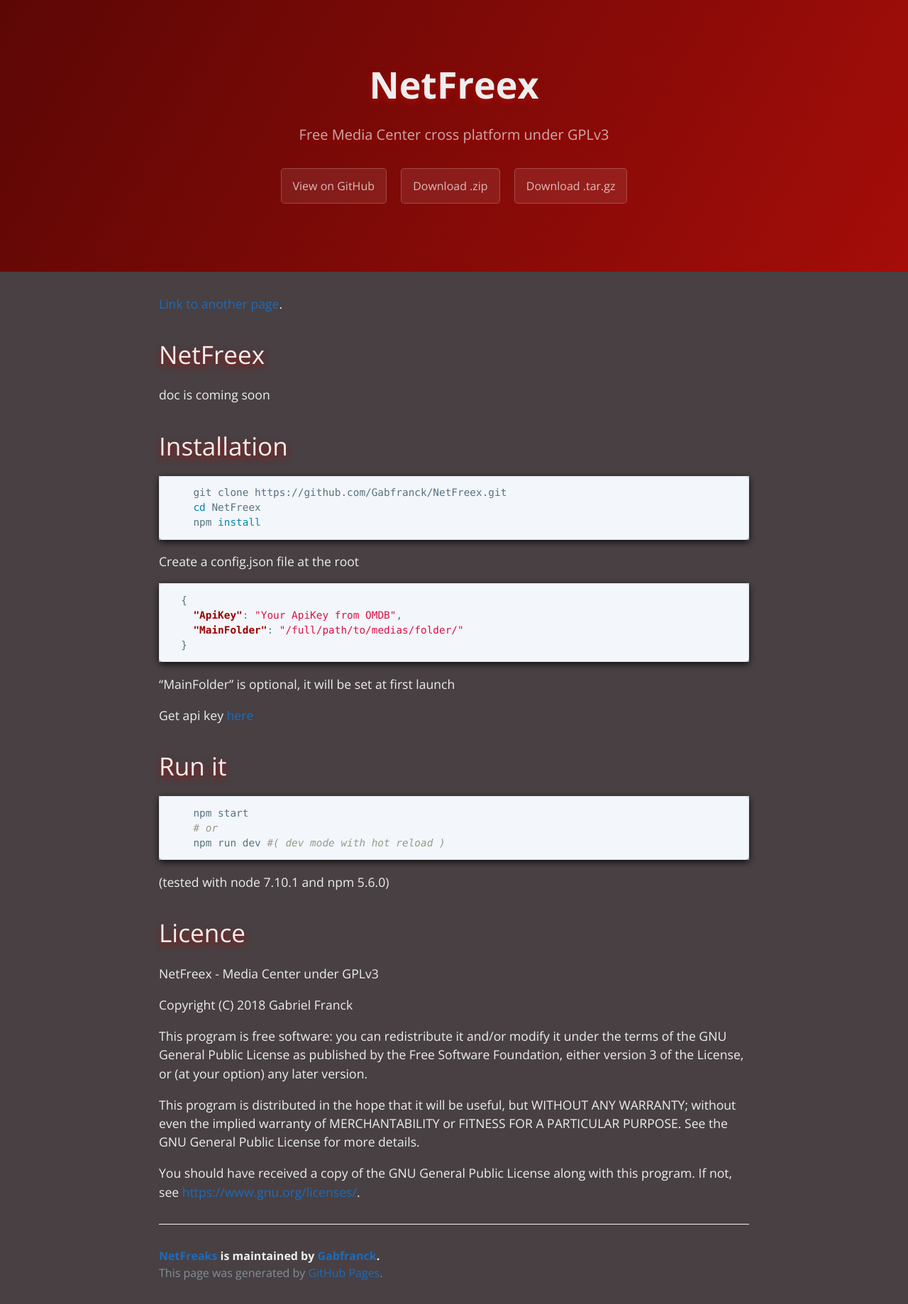
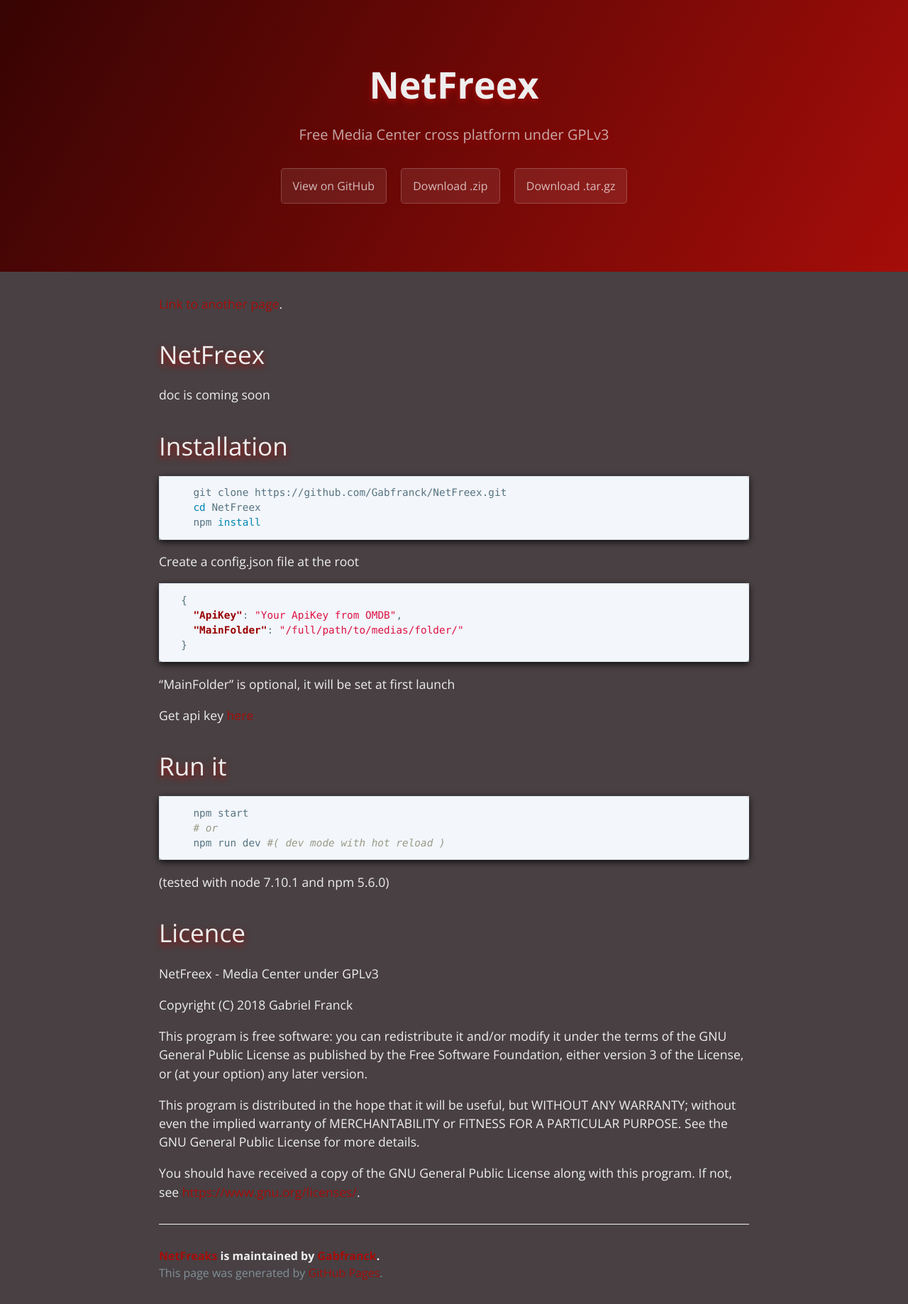
Before and after one commit to Gabfranck/NetFreaks, a Jekyll site: the page built from index.md, in a window 1280 px wide. Shown: the whole page at 71% size. Built offline with Jekyll 4.4.1, drawn with Linux system fonts in a browser that asks for light colours.

Commit message:
color link

```diff
--- a/_sass/variables.scss
+++ b/_sass/variables.scss
@@ -5,13 +5,13 @@
 // Headers
 $header-heading-color: #eee !default;
 $header-bg-color: #a50d09 !default;
-$header-bg-color-secondary: #5c0705!default;
+$header-bg-color-secondary: #370403!default;
 
 // Text
 $section-headings-color: #eee !default;
 $body-text-color: #eee !default;
 $body-bg-color: #484043 !default;
-$body-link-color: #1e6bb8 !default;
+$body-link-color: #a50d09 !default;
 $blockquote-text-color: #819198 !default;
 
 // Code
```
